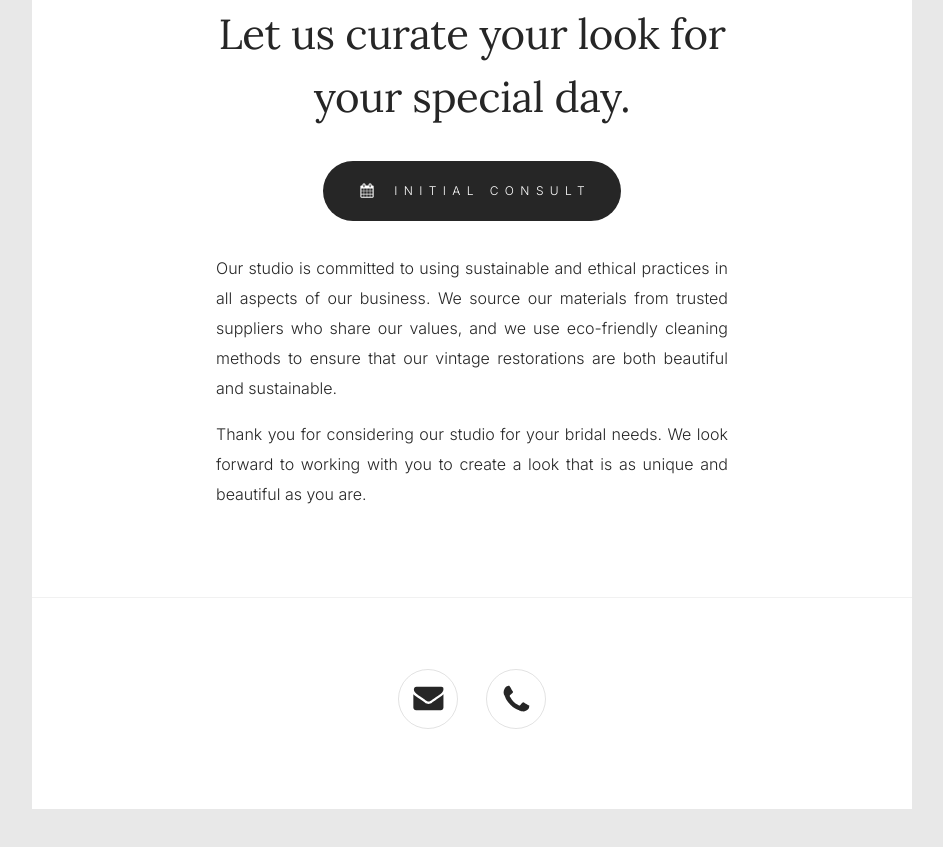
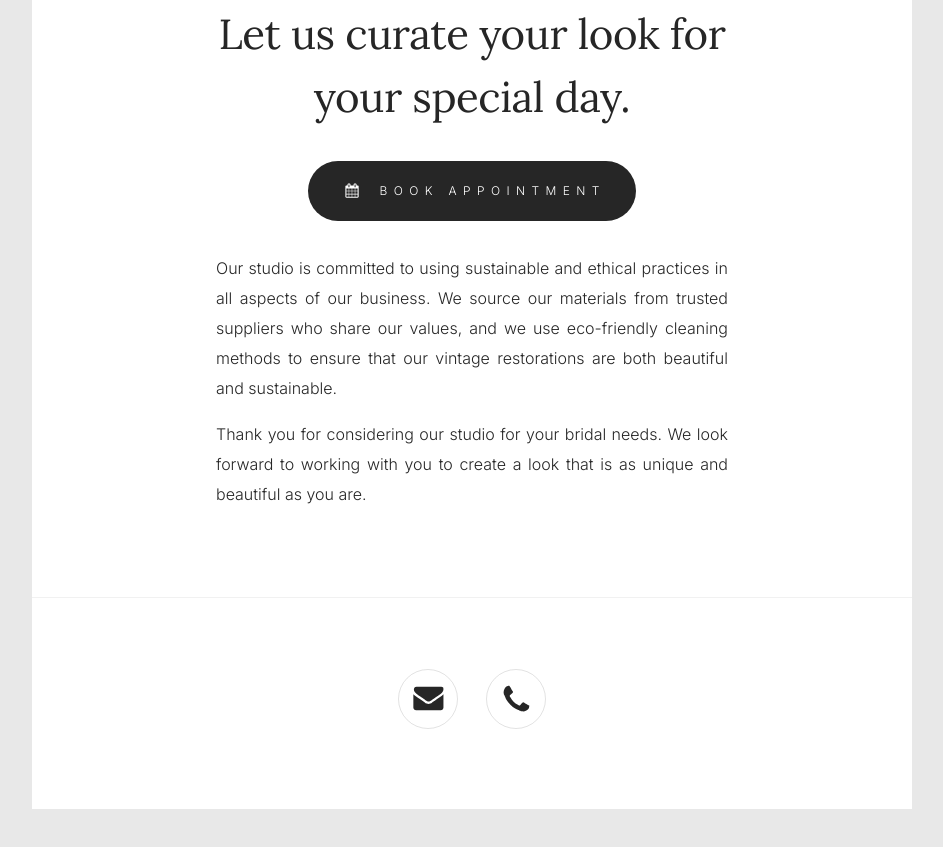
Before and after one commit to gwendolyn954/lawson-bridal, a plain HTML site: page index.html in a window 1280 px wide. Shown: the part 1229-2076 px from the top of the page, without its empty margins (168-1111 px from the left). Drawn offline with Linux system fonts and the light colour scheme.

```diff
--- a/index.html
+++ b/index.html
@@ -68,7 +68,7 @@
 								<h2 id="text03" class="style1">Let us curate your look for your special day.</h2>
 								<ul id="buttons03" class="style1 buttons">
 									<li>
-										<a href="https://calendly.com/lawsonbridal/consult/" target="_blank" class="button n01"><svg><use xlink:href="assets/icons.svg#calendar"></use></svg><span class="label">INITIAL CONSULT</span></a>
+										<a href="https://calendly.com/lawsonbridal/consult/" target="_blank" class="button n01"><svg><use xlink:href="assets/icons.svg#calendar"></use></svg><span class="label">Book Appointment</span></a>
 									</li>
 								</ul>
 								<p id="text01" class="style2"><span class="p">Our studio is committed to using sustainable and ethical practices in all aspects of our business. We source our materials from trusted suppliers who share our values, and we use eco-friendly cleaning methods to ensure that our vintage restorations are both beautiful and sustainable.</span><span class="p">Thank you for considering our studio for your bridal needs. We look forward to working with you to create a look that is as unique and beautiful as you are.</span></p>
```
